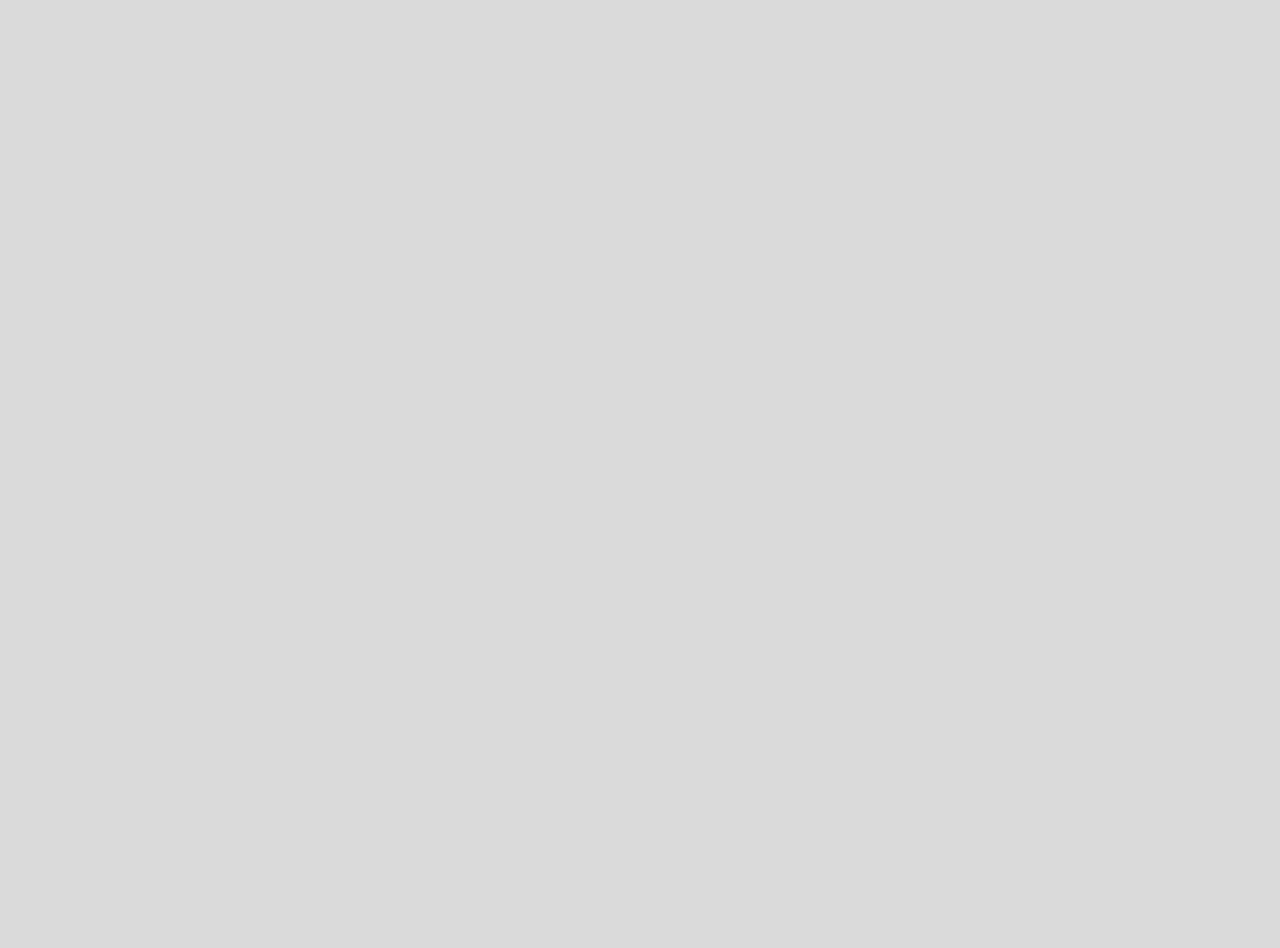
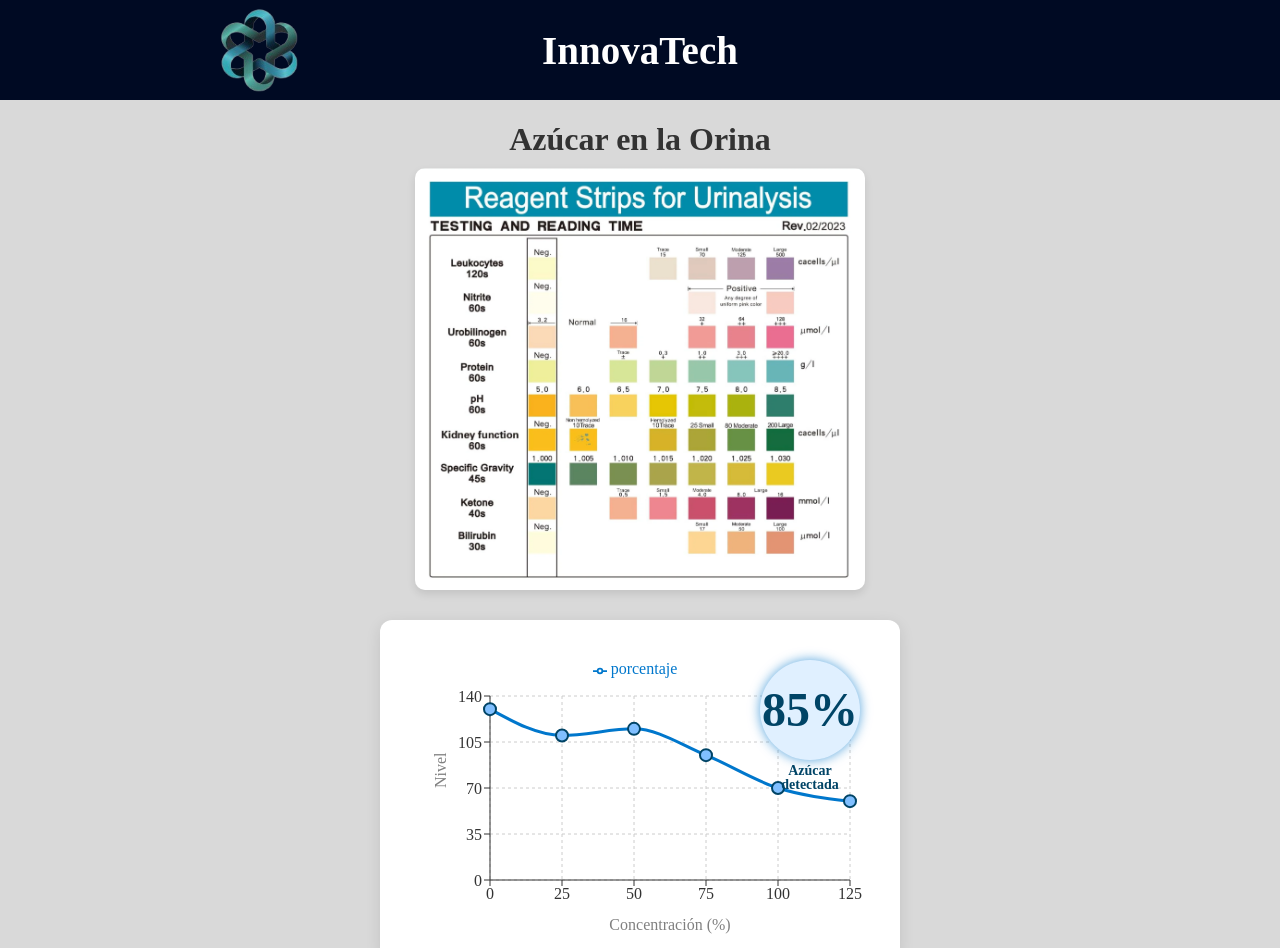
Before and after one commit to Jaredtorr/VitalPoint, a React (Vite) app: page /SugarOrine in a window 1280 px wide. Before the commit this address had no page. Shown: the top 948 px of the page. Before the commit the page ends 800 px from the top, so only its background shows below. Built offline with nearby package versions, Linux system fonts and the light colour scheme.

Commit message:
Add SugarOrine page and graph components; update Stress page styles

```diff
--- a/src/App.jsx
+++ b/src/App.jsx
@@ -2,12 +2,14 @@ import Cardiac from './pages/Cardiac/Cardiac'
 import { Routes, Route } from 'react-router-dom';
 import Stress from './pages/Stress/Stress'
 import './App.css'
+import SugarOrine from './pages/SugarOrine/SugarOrine';
 
 function App() {
   return (
    <Routes>
     <Route path='/cardiac' element = {<Cardiac/>} />
     <Route path='/stress'  element = {<Stress/>} />
+    <Route path='/SugarOrine'  element = {<SugarOrine/>} />
    </Routes>
   )
 }
--- /dev/null
+++ b/src/components/GraficaSugarOrine/GraficaSugarOrine.css
@@ -0,0 +1,15 @@
+.grafica-container {
+  padding: 20px;
+  margin: 0 auto;
+  max-width: 950px;
+  background-color: #fefefe;
+  border-radius: 10px;
+  box-shadow: 0 4px 12px rgba(0, 0, 0, 0.1);
+}
+
+.titulo-grafica {
+  text-align: center;
+  margin-bottom: 20px;
+  font-size: 1.8rem;
+  color: #333;
+}
--- /dev/null
+++ b/src/pages/SugarOrine/SugarOrine.css
@@ -0,0 +1,68 @@
+.contenido-azucar-orina {
+  text-align: center;
+  margin: 20px auto;
+}
+
+.titulo-azucar {
+  font-size: 2rem;
+  color: #333;
+  margin-bottom: 10px;
+}
+
+.imagen-azucar {
+  width: 100%;
+  max-width: 450px;
+  height: auto;
+  display: block;
+  margin: 0 auto 30px auto;
+  border-radius: 10px;
+  box-shadow: 0 4px 8px rgba(0, 0, 0, 0.1);
+}
+
+.subtitulo-urobilinogeno {
+  background-color: #f7e4e4;
+  color: #4b0000;
+  font-size: 1.8rem;
+  font-weight: bold;
+  padding: 10px 20px;
+  border: 1px solid #c9a3a3;
+  border-radius: 8px;
+  margin: 0 auto 30px auto;
+  width: 350px;
+  text-align: center;
+}
+
+.grafica-container {
+  position: relative;
+  max-width: 480px;
+  margin: 0 auto 40px auto;
+  background: #fff;
+  border-radius: 12px;
+  box-shadow: 0 4px 15px rgba(0, 0, 0, 0.1);
+  padding: 20px;
+}
+
+.numero-destacado {
+  position: absolute;
+  top: 40px;
+  right: 40px;
+  font-size: 48px;
+  font-weight: 700;
+  color: #004466;
+  user-select: none;
+  text-align: center;
+  background: #e0f0ff;
+  border-radius: 50%;
+  width: 100px;
+  height: 100px;
+  line-height: 100px;
+  box-shadow: 0 0 12px #0077ccaa;
+}
+
+.texto-porcentaje {
+  font-size: 14px;
+  font-weight: 600;
+  color: #004466;
+  margin-top: 4px;
+  line-height: 1;
+}
--- /dev/null
+++ b/src/pages/SugarOrine/SugarOrine.jsx
@@ -0,0 +1,61 @@
+import React from "react";
+import { LineChart, Line, XAxis, YAxis, CartesianGrid, Tooltip, ResponsiveContainer, Legend, Label } from "recharts";
+import Header from "../../Components/Header/Header";
+import AzucarOrine from "../../assets/AzucarOrine.webp";
+import "./SugarOrine.css";
+
+const data = [
+  { name: '0', porcentaje: 130 },
+  { name: '25', porcentaje: 110 },
+  { name: '50', porcentaje: 115 },
+  { name: '75', porcentaje: 95 },
+  { name: '100', porcentaje: 70 },
+  { name: '125', porcentaje: 60 },
+];
+
+function SugarOrine() {
+  const porcentaje = 85;
+
+  return (
+    <>
+      <Header />
+      <div className="contenido-azucar-orina">
+        <h1 className="titulo-azucar">Azúcar en la Orina</h1>
+        <img src={AzucarOrine} alt="Azúcar en la orina" className="imagen-azucar" />
+      </div>
+
+
+
+
+      <div className="grafica-container">
+        <ResponsiveContainer width="100%" height={300}>
+          <LineChart data={data} margin={{ top: 20, right: 30, left: 30, bottom: 30 }}>
+            <CartesianGrid strokeDasharray="3 3" />
+            <XAxis dataKey="name" stroke="#333">
+              <Label value="Concentración (%)" offset={-20} position="insideBottom" />
+            </XAxis>
+            <YAxis stroke="#333" label={{ value: 'Nivel', angle: -90, position: 'insideLeft', offset: 10 }} />
+            <Tooltip />
+            <Legend verticalAlign="top" height={36}/>
+            <Line
+              type="monotone"
+              dataKey="porcentaje"
+              stroke="#0077cc"
+              strokeWidth={3}
+              dot={{ r: 6, stroke: '#004466', strokeWidth: 2, fill: '#80bfff' }}
+              activeDot={{ r: 8 }}
+            />
+          </LineChart>
+        </ResponsiveContainer>
+
+        {/* Número destacado */}
+        <div className="numero-destacado">
+          {porcentaje}%
+          <div className="texto-porcentaje">Azúcar detectada</div>
+        </div>
+      </div>
+    </>
+  );
+}
+
+export default SugarOrine;
--- a/src/pages/stress/Stress.css
+++ b/src/pages/stress/Stress.css
@@ -32,8 +32,6 @@
   margin-top: 8px;
   color: #555;
 }
-
-/* Responsive */
 
 @media (max-width: 768px) {
   .title-stress {
--- a/src/pages/stress/Stress.jsx
+++ b/src/pages/stress/Stress.jsx
@@ -3,26 +3,27 @@ import Header from "../../Components/Header/Header";
 import "./Stress.css";
 
 function Stress() {
-  const porcentaje = 87;
+  const porcentajeOriginal = 85;
+  const porcentaje = Math.max(0, Math.min(100, porcentajeOriginal));
 
-  // Clasificación y color según porcentaje
+  // Definir color y mensaje según nivel
   let nivel = "Bajo";
-  let color = "#4caf50"; // verde
+  let color = "#4caf50";
   let mensaje = "¡Estás bien! Sigue así.";
 
   if (porcentaje >= 70) {
     nivel = "Alto";
-    color = "#D32F2F"; // rojo
+    color = "#D32F2F";
     mensaje = "Estás a punto de explotar. Respira y controla tu estrés.";
   } else if (porcentaje >= 40) {
     nivel = "Moderado";
-    color = "#FFA726"; // naranja
+    color = "#FFA726";
     mensaje = "Nivel de estrés moderado. Mantente atento.";
   }
 
-  // Conversión de porcentaje a grados para la aguja
-  // 0% = -90 grados (izquierda), 100% = 90 grados (derecha)
-  const angle = (porcentaje * 180) / 100 - 90;
+  // Ángulo desde la izquierda (180°) a la derecha (0°)
+  const angleDeg = 180 - (porcentaje * 180) / 100;
+  const angleRad = (angleDeg * Math.PI) / 180;
 
   return (
     <>
@@ -30,13 +31,8 @@ function Stress() {
       <h1 className="title-stress">Nivel de Estrés</h1>
 
       <div className="gauge-container">
-        <svg
-          viewBox="0 0 200 120"
-          width="100%"
-          height="auto"
-          className="gauge"
-        >
-          {/* Fondo semicircular con gradiente de colores */}
+        <svg viewBox="0 0 200 120" className="gauge">
+          {/* Gradiente */}
           <defs>
             <linearGradient id="gradient" x1="0" y1="1" x2="1" y2="0">
               <stop offset="0%" stopColor="#4caf50" />
@@ -45,7 +41,7 @@ function Stress() {
             </linearGradient>
           </defs>
 
-          {/* Semicírculo base */}
+          {/* Semicírculo de fondo */}
           <path
             d="M20 100 A80 80 0 0 1 180 100"
             fill="none"
@@ -58,24 +54,25 @@ function Stress() {
           <line
             x1="100"
             y1="100"
-            x2={100 + 70 * Math.cos((angle * Math.PI) / 180)}
-            y2={100 + 70 * Math.sin((angle * Math.PI) / 180)}
+            x2={100 + 70 * Math.cos(angleRad)}
+            y2={100 - 70 * Math.sin(angleRad)}
             stroke={color}
             strokeWidth="4"
             strokeLinecap="round"
             style={{ transition: "all 1s ease-out" }}
           />
 
-          {/* Centro de aguja (círculo) */}
+          {/* Centro de aguja */}
           <circle cx="100" cy="100" r="8" fill={color} />
 
-          {/* Marcas (ticks) cada 20% */}
+          {/* Marcas de porcentaje */}
           {[0, 20, 40, 60, 80, 100].map((val) => {
-            const tickAngle = (val * 180) / 100 - 90;
-            const x1 = 100 + 80 * Math.cos((tickAngle * Math.PI) / 180);
-            const y1 = 100 + 80 * Math.sin((tickAngle * Math.PI) / 180);
-            const x2 = 100 + 70 * Math.cos((tickAngle * Math.PI) / 180);
-            const y2 = 100 + 70 * Math.sin((tickAngle * Math.PI) / 180);
+            const deg = 180 - (val * 180) / 100;
+            const rad = (deg * Math.PI) / 180;
+            const x1 = 100 + 80 * Math.cos(rad);
+            const y1 = 100 - 80 * Math.sin(rad);
+            const x2 = 100 + 70 * Math.cos(rad);
+            const y2 = 100 - 70 * Math.sin(rad);
             return (
               <line
                 key={val}
@@ -89,7 +86,7 @@ function Stress() {
             );
           })}
 
-          {/* Texto % en semicirculo */}
+          {/* Texto de porcentaje */}
           <text
             x="100"
             y="60"
@@ -102,11 +99,8 @@ function Stress() {
           </text>
         </svg>
 
-        {/* Texto fuera de la gráfica */}
         <div className="gauge-text">
-          <p className="gauge-level" style={{ color }}>
-            {nivel}
-          </p>
+          <p className="gauge-level" style={{ color }}>{nivel}</p>
           <p className="gauge-message">{mensaje}</p>
         </div>
       </div>
```
Also changed, not shown: src/components/GraficaSugarOrine/GraficaSugarOrine.jsx (added, +67 -0 lines), src/assets/AzucarOrine.webp (added).
